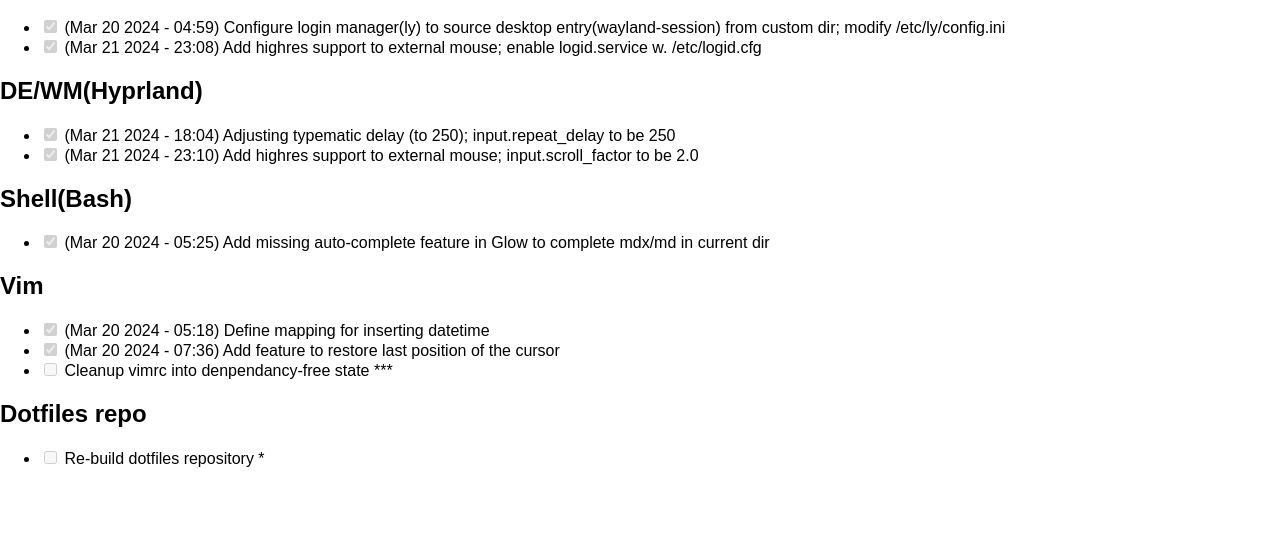
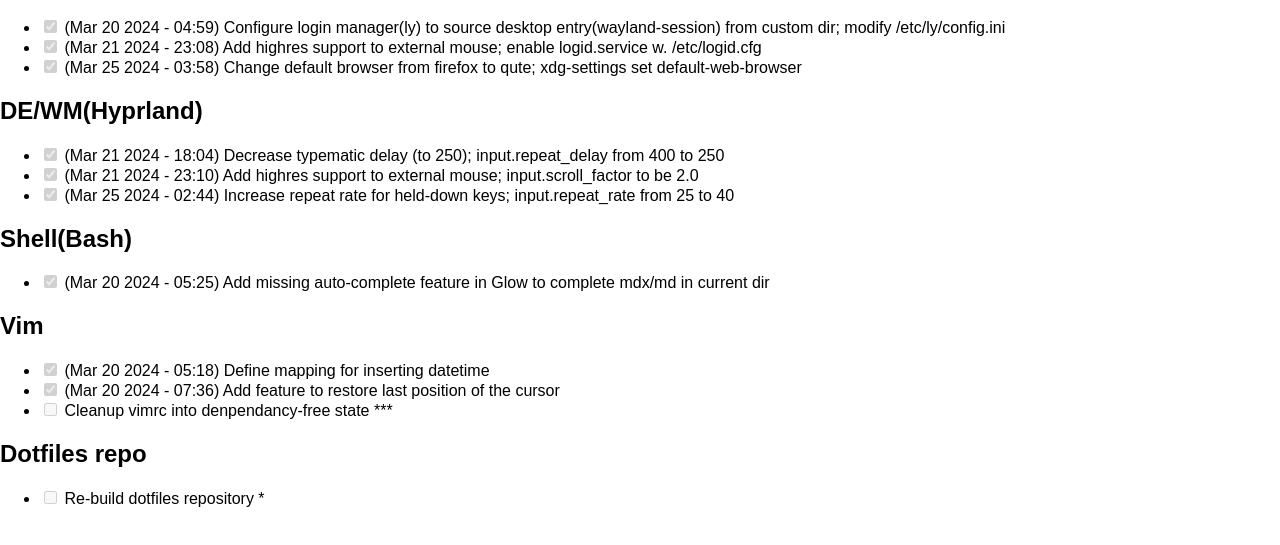
Before and after one commit to moovinzoo/personal-web, a Gatsby site: page /archieve/history/environment in a window 1280 px wide. Shown: the part 157-702 px from the top of the page. Built offline with nearby package versions, Linux system fonts and the light colour scheme; Gatsby itself is replaced by a stand-in of ours.

Commit message:
docs: chore jobs on DE/WM

```diff
--- a/content/history/environment.mdx
+++ b/content/history/environment.mdx
@@ -3,10 +3,12 @@
 ## Linux(Arch)
 - [X] (Mar 20 2024 - 04:59) Configure login manager(ly) to source desktop entry(wayland-session) from custom dir; modify /etc/ly/config.ini
 - [X] (Mar 21 2024 - 23:08) Add highres support to external mouse; enable logid.service w. /etc/logid.cfg
+- [X] (Mar 25 2024 - 03:58) Change default browser from firefox to qute; xdg-settings set default-web-browser
 
 ## DE/WM(Hyprland)
-- [X] (Mar 21 2024 - 18:04) Adjusting typematic delay (to 250); input.repeat_delay to be 250
+- [X] (Mar 21 2024 - 18:04) Decrease typematic delay (to 250); input.repeat_delay from 400 to 250
 - [X] (Mar 21 2024 - 23:10) Add highres support to external mouse; input.scroll_factor to be 2.0
+- [X] (Mar 25 2024 - 02:44) Increase repeat rate for held-down keys; input.repeat_rate from 25 to 40
 
 ## Shell(Bash)
 - [X] (Mar 20 2024 - 05:25) Add missing auto-complete feature in Glow to complete mdx/md in current dir
```
